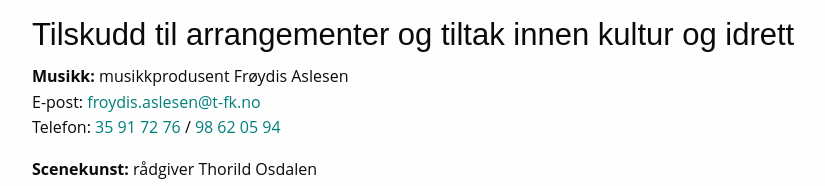
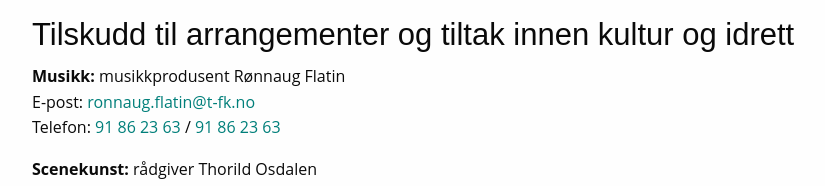
Before and after one commit to telemark/tmp.tilskudd.t-fk.no, a website: page public/index.html in a window 1280 px wide. Shown: the part 438-624 px from the top of the page, without its empty margins (8-833 px from the left). Drawn offline with Linux system fonts and the light colour scheme.

Commit message:
Updates engines. Updates text (patch)

```diff
--- a/package.json
+++ b/package.json
@@ -10,10 +10,10 @@
   },
   "main": "index.js",
   "engines": {
-    "node": ">=8.10.0"
+    "node": ">=10.5.0"
   },
   "scripts": {
-    "test": "standard && nsp check && tap --reporter=spec test/**/*.js",
+    "test": "standard && npm audit && tap --reporter=spec test/**/*.js",
     "test-offline": "standard && tap --reporter=spec test/**/*.js",
     "coverage": "tap test/**/*.js --coverage",
     "coveralls": "tap --cov --coverage-report=lcov test/**/*.js && cat coverage/lcov.info | coveralls",
@@ -53,7 +53,6 @@
   },
   "devDependencies": {
     "coveralls": "3.0.2",
-    "nsp": "3.2.1",
     "standard": "11.0.1",
     "tap": "12.0.1"
   },
--- a/public/index.html
+++ b/public/index.html
@@ -36,9 +36,9 @@
         </p>
         <h3>Tilskudd til arrangementer og tiltak innen kultur og idrett</h3>
         <p>
-            <strong>Musikk: </strong>musikkprodusent Frøydis Aslesen<br/>
-            E-post: <a href="mailto:froydis.aslesen@t-fk.no">froydis.aslesen@t-fk.no</a><br/>
-            Telefon: <a href="tel:+4735917276">35 91 72 76</a> / <a href="tel:+4798620594">98 62 05 94</a>
+            <strong>Musikk: </strong>musikkprodusent Rønnaug Flatin<br/>
+            E-post: <a href="mailto:ronnaug.flatin@t-fk.no">ronnaug.flatin@t-fk.no</a><br/>
+            Telefon: <a href="tel:+4791862363">91 86 23 63</a> / <a href="tel:+4791862363">91 86 23 63</a>
         </p>
         <p>
             <strong>Scenekunst: </strong>rådgiver Thorild Osdalen<br/>
```
Also changed, not shown: 2 other files.
